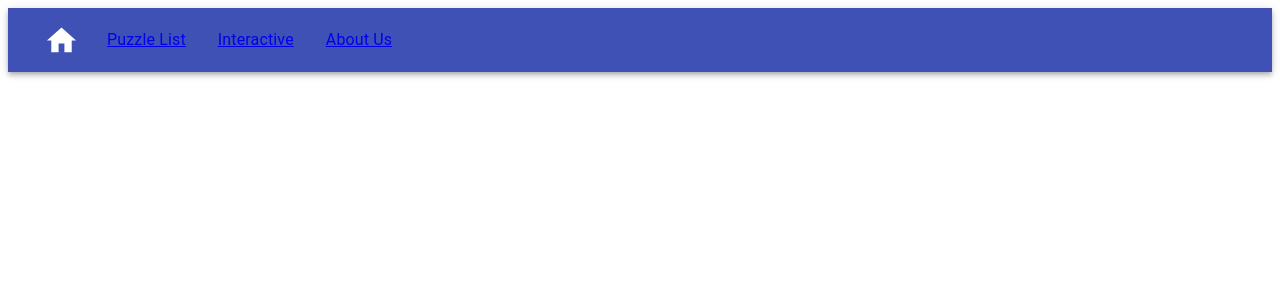
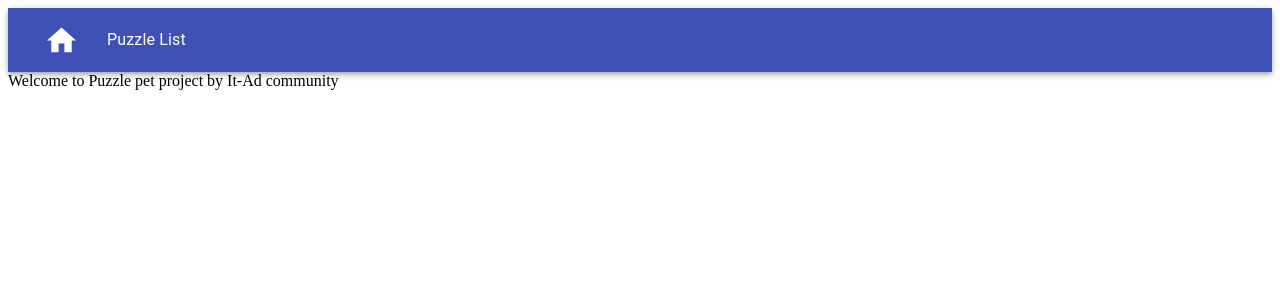
Before and after one commit to andruhus/send-more-money, a React (Create React App) app in the folder frontend/: page / in a window 1280 px wide. Shown: the top 300 px of the page. Built offline with nearby package versions, Linux system fonts and the light colour scheme.

Commit message:
nav bar extracted

```diff
--- a/frontend/src/App.tsx
+++ b/frontend/src/App.tsx
@@ -1,7 +1,6 @@
 import React from "react";
 import { BrowserRouter, Redirect, Route, Switch } from "react-router-dom";
 import {
-  aboutAsRouting,
   homeRouting,
   interactiveRouting,
   puzzleListRouting,
@@ -17,7 +16,6 @@ function App() {
         <Route path={homeRouting} exact component={MainPage} />
         <Route path={puzzleListRouting} exact component={PuzzleListPage} />
         <Route path={interactiveRouting} exact component={InteractivePage} />
-        <Route path={aboutAsRouting} exact component={PuzzleListPage} />
         <Route path={"*"}>
           <Redirect to={homeRouting} />
         </Route>
--- /dev/null
+++ b/frontend/src/component/NavBar.tsx
@@ -0,0 +1,66 @@
+import React, { ReactElement } from "react";
+import { useHistory } from "react-router-dom";
+import { NavLink } from "react-router-dom";
+import { makeStyles, Theme } from "@material-ui/core/styles";
+import {
+  AppBar,
+  IconButton,
+  List,
+  ListItem,
+  ListItemText,
+  Toolbar,
+} from "@material-ui/core";
+import { Home } from "@material-ui/icons";
+import { homeRouting, puzzleListRouting } from "../constant/routes";
+
+const useStyles = makeStyles((theme: Theme) => ({
+  root: {
+    position: "static",
+  },
+  homeLink: {
+    edge: "start",
+    color: "inherit",
+  },
+  linkList: {
+    display: "flex",
+  },
+  navLink: {
+    ...theme.typography.h5,
+    color: "white",
+    textDecoration: "none",
+    "&.active": {
+      textDecoration: "underline",
+    },
+    "&:hover": {
+      textDecorationStyle: "dotted",
+    },
+  },
+}));
+
+export const NavBar = (): ReactElement => {
+  const history = useHistory();
+  const classes = useStyles();
+  const navLinks = [{ title: "Puzzle List", path: puzzleListRouting }];
+
+  return (
+    <AppBar className={classes.root}>
+      <Toolbar>
+        <IconButton
+          onClick={() => history.push(homeRouting)}
+          className={classes.homeLink}
+        >
+          <Home fontSize={"large"} />
+        </IconButton>
+        <List className={classes.linkList}>
+          {navLinks.map((link, index) => (
+            <NavLink to={link.path} className={classes.navLink} key={index}>
+              <ListItem>
+                <ListItemText primary={link.title} />
+              </ListItem>
+            </NavLink>
+          ))}
+        </List>
+      </Toolbar>
+    </AppBar>
+  );
+};
--- a/frontend/src/constant/routes.ts
+++ b/frontend/src/constant/routes.ts
@@ -1,4 +1,3 @@
 export const homeRouting = "/";
 export const puzzleListRouting = "/puzzle-list";
 export const interactiveRouting = "/interactive";
-export const aboutAsRouting = "/about-us";
--- a/frontend/src/page/InteractivePage.tsx
+++ b/frontend/src/page/InteractivePage.tsx
@@ -1,8 +1,6 @@
 import React, { ReactElement } from "react";
-import { useHistory } from "react-router-dom";
 import { makeStyles } from "@material-ui/core/styles";
-import { Button } from "@material-ui/core";
-import { homeRouting, puzzleListRouting } from "../constant/routes";
+import { NavBar } from "../component/NavBar";
 
 const useStyles = makeStyles(() => ({
   root: {
@@ -11,16 +9,12 @@ const useStyles = makeStyles(() => ({
 }));
 
 export const InteractivePage = (): ReactElement => {
-  const history = useHistory();
   const classes = useStyles();
 
   return (
-    <div className={classes.root}>
-      List page
-      <br />
-      <Button onClick={() => history.push(homeRouting)}>Home</Button>
-      <br />
-      <Button onClick={() => history.push(puzzleListRouting)}>List</Button>
-    </div>
+    <>
+      <NavBar />
+      <div className={classes.root}>Interactive page</div>
+    </>
   );
 };
--- a/frontend/src/page/MainPage.tsx
+++ b/frontend/src/page/MainPage.tsx
@@ -1,58 +1,19 @@
 import React, { ReactElement } from "react";
-import { NavLink } from "react-router-dom";
-import { makeStyles, Theme } from "@material-ui/core/styles";
-import {
-  AppBar,
-  IconButton,
-  List,
-  ListItem,
-  ListItemText,
-  Toolbar,
-} from "@material-ui/core";
-import { Home } from "@material-ui/icons";
-import {
-  aboutAsRouting,
-  interactiveRouting,
-  puzzleListRouting,
-} from "../constant/routes";
+import { makeStyles } from "@material-ui/core/styles";
+import { NavBar } from "../component/NavBar";
 
-const useStyles = makeStyles((theme: Theme) => ({
-  root: {
-    position: "static",
-  },
-  homeLink: {
-    edge: "start",
-    color: "inherit",
-  },
-  linkList: {
-    display: "flex",
-  },
+const useStyles = makeStyles(() => ({
+  root: {},
 }));
 
 export const MainPage = (): ReactElement => {
   const classes = useStyles();
-  const navLinks = [
-    { title: "Puzzle List", path: puzzleListRouting },
-    { title: "Interactive", path: interactiveRouting },
-    { title: "About Us", path: aboutAsRouting },
-  ];
-
   return (
-    <AppBar className={classes.root}>
-      <Toolbar>
-        <IconButton className={classes.homeLink}>
-          <Home fontSize={"large"} />
-        </IconButton>
-        <List className={classes.linkList}>
-          {navLinks.map((link) => (
-            <NavLink to={link.path}>
-              <ListItem>
-                <ListItemText primary={link.title} />
-              </ListItem>
-            </NavLink>
-          ))}
-        </List>
-      </Toolbar>
-    </AppBar>
+    <>
+      <NavBar />
+      <div className={classes.root}>
+        Welcome to Puzzle pet project by It-Ad community
+      </div>
+    </>
   );
 };
--- a/frontend/src/page/PuzzleListPage.tsx
+++ b/frontend/src/page/PuzzleListPage.tsx
@@ -1,8 +1,6 @@
 import React, { ReactElement } from "react";
-import { useHistory } from "react-router-dom";
 import { makeStyles } from "@material-ui/core/styles";
-import { Button } from "@material-ui/core";
-import { homeRouting, interactiveRouting } from "../constant/routes";
+import { NavBar } from "../component/NavBar";
 
 const useStyles = makeStyles(() => ({
   root: {
@@ -11,18 +9,12 @@ const useStyles = makeStyles(() => ({
 }));
 
 export const PuzzleListPage = (): ReactElement => {
-  const history = useHistory();
   const classes = useStyles();
 
   return (
-    <div className={classes.root}>
-      List page
-      <br />
-      <Button onClick={() => history.push(homeRouting)}>Home</Button>
-      <br />
-      <Button onClick={() => history.push(interactiveRouting)}>
-        Interactive
-      </Button>
-    </div>
+    <>
+      <NavBar />
+      <div className={classes.root}>List page</div>
+    </>
   );
 };
```
